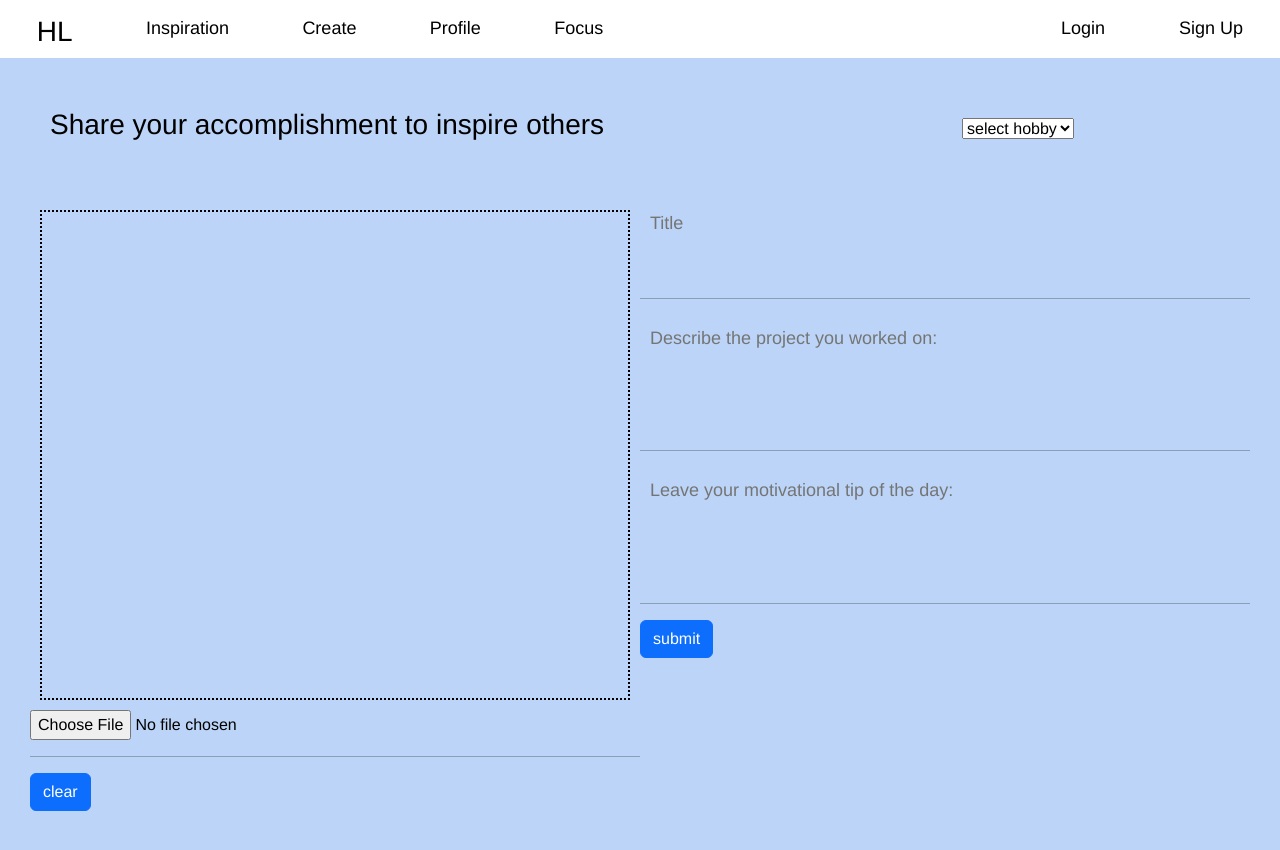
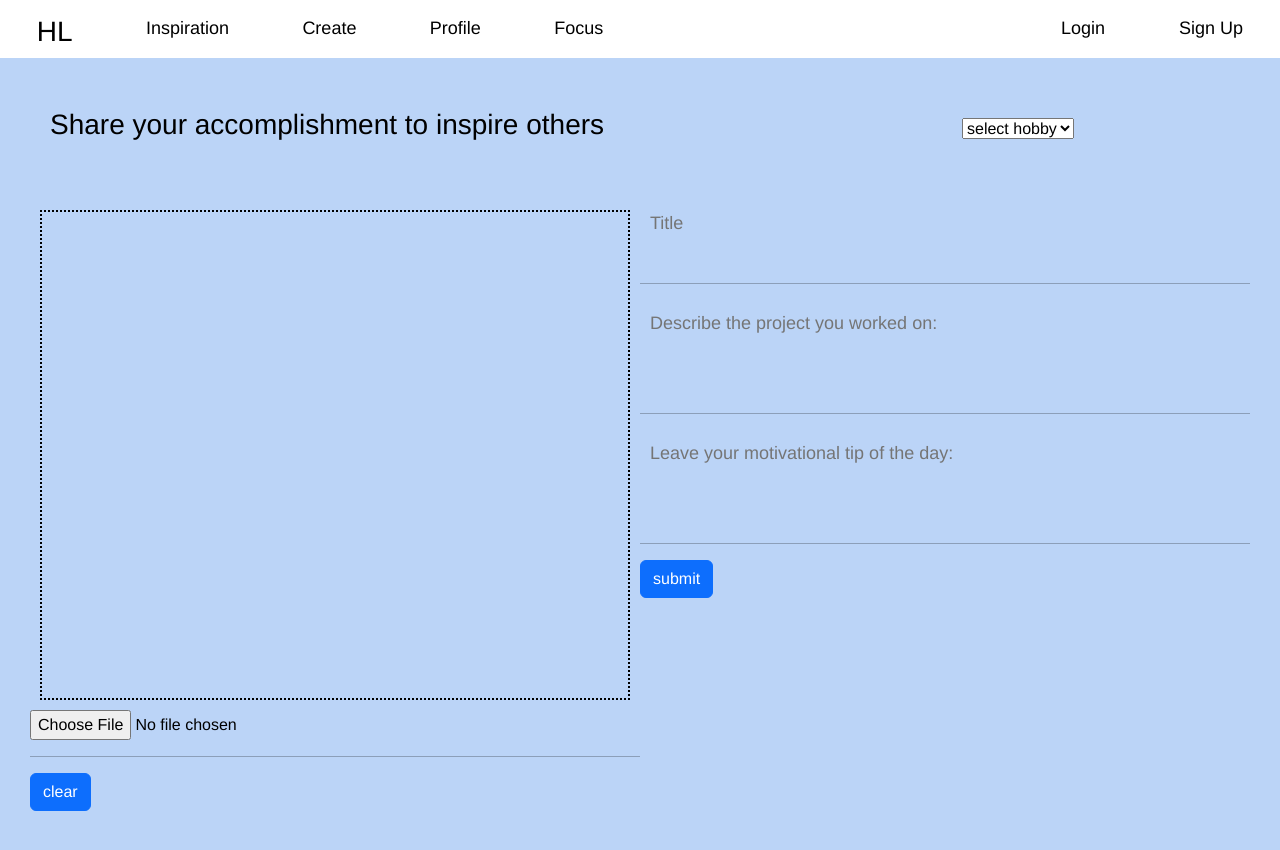
Before and after one commit to ylopez25/hobby_lobby, a React (Create React App) app: page /create in a window 1280 px wide. Shown: the top 850 px of the page. Built offline with nearby package versions, Linux system fonts and the light colour scheme.

Commit message:
font-size changes on create component

```diff
--- a/src/components/Upload.css
+++ b/src/components/Upload.css
@@ -35,9 +35,9 @@
 }
 
 .upload_details textarea {
-  font-weight: 500;
+  font-weight: 400;
   cursor:text;
-  font-size: 25px;
+  font-size: 20px;
   -moz-osx-font-smoothing: grayscale;
     -webkit-font-smoothing: antialiased;
     word-wrap: break-word;
@@ -56,5 +56,5 @@
 
 .upload_details textarea:focus {
   outline:none;
-  /* height:43px; */
+  height:43px;
 }
```
